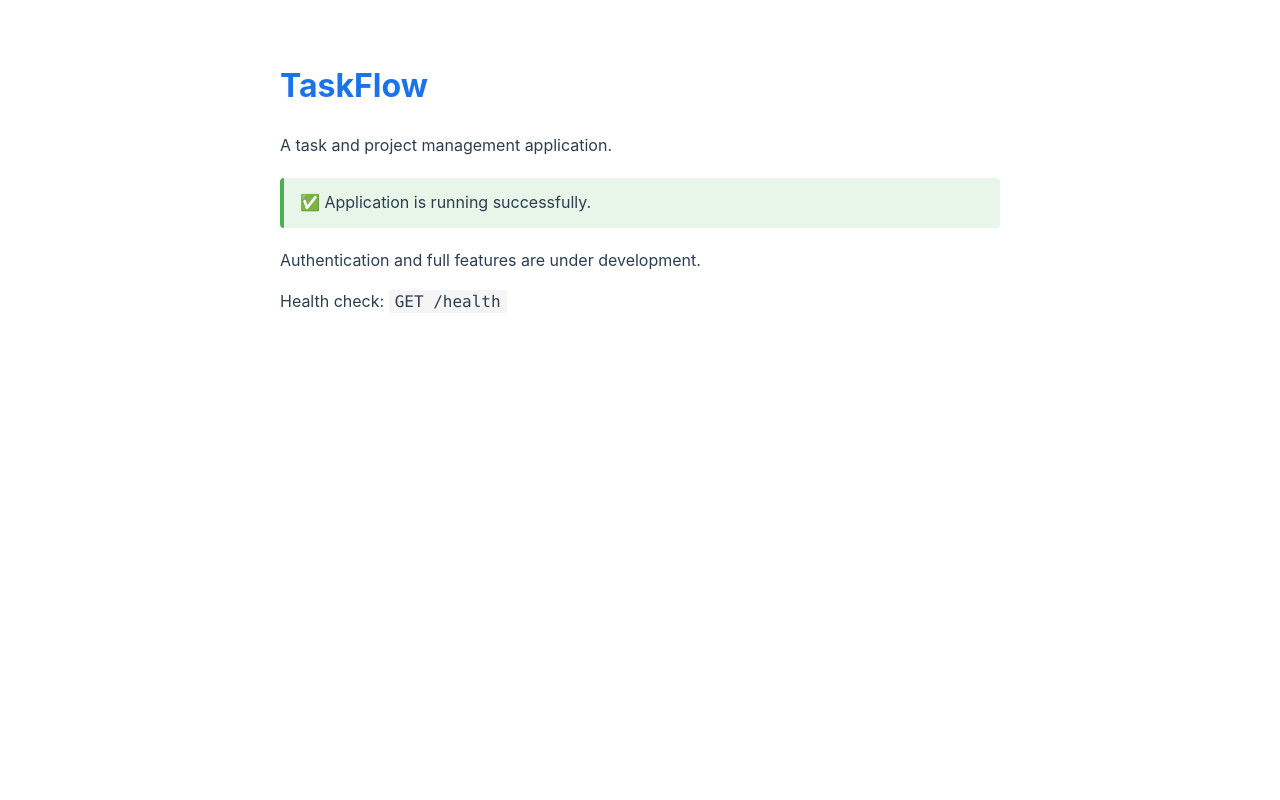
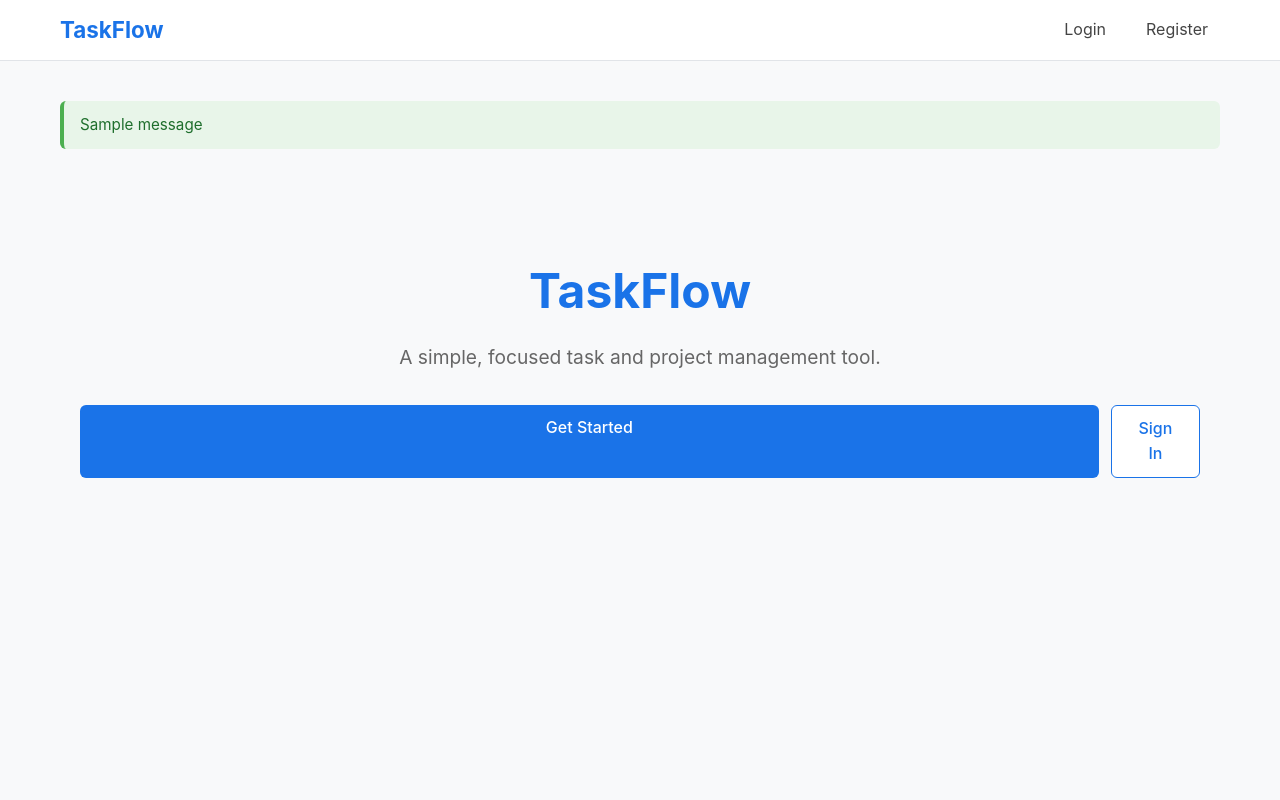
Before and after one commit to zuhaib31/taskflow, a Flask app: page / in a window 1280 px wide. Run offline with Flask 3, Linux system fonts and the light colour scheme; one stand-in notice (Sample message) is shown.

Commit message:
Add base template, auth templates, and stylesheet with clean design

```diff
--- /dev/null
+++ b/app/static/css/style.css
@@ -0,0 +1,252 @@
+/* TaskFlow stylesheet - clean, minimal design */
+
+* {
+    box-sizing: border-box;
+    margin: 0;
+    padding: 0;
+}
+
+body {
+    font-family: -apple-system, BlinkMacSystemFont, "Segoe UI", Roboto, sans-serif;
+    color: #2c3e50;
+    line-height: 1.6;
+    background-color: #f8f9fa;
+    min-height: 100vh;
+    display: flex;
+    flex-direction: column;
+}
+
+/* Navigation */
+.navbar {
+    background: #fff;
+    border-bottom: 1px solid #e1e4e8;
+    padding: 0;
+}
+
+.nav-container {
+    max-width: 1200px;
+    margin: 0 auto;
+    padding: 0 20px;
+    display: flex;
+    justify-content: space-between;
+    align-items: center;
+    height: 60px;
+}
+
+.nav-brand {
+    font-size: 1.4rem;
+    font-weight: 700;
+    color: #1a73e8;
+    text-decoration: none;
+}
+
+.nav-links {
+    display: flex;
+    align-items: center;
+    gap: 16px;
+}
+
+.nav-links a {
+    color: #444;
+    text-decoration: none;
+    padding: 6px 12px;
+    border-radius: 4px;
+}
+
+.nav-links a:hover {
+    background: #f0f2f5;
+}
+
+.nav-user {
+    color: #666;
+    font-size: 0.9rem;
+}
+
+.nav-form {
+    display: inline;
+}
+
+.nav-button {
+    background: transparent;
+    border: 1px solid #d0d7de;
+    padding: 6px 12px;
+    border-radius: 4px;
+    cursor: pointer;
+    font-size: 0.9rem;
+    color: #444;
+}
+
+.nav-button:hover {
+    background: #f0f2f5;
+}
+
+/* Main content */
+.main-content {
+    max-width: 1200px;
+    margin: 0 auto;
+    padding: 40px 20px;
+    width: 100%;
+    flex: 1;
+}
+
+/* Flash messages */
+.flash-messages {
+    margin-bottom: 24px;
+}
+
+.flash {
+    padding: 12px 16px;
+    border-radius: 6px;
+    margin-bottom: 8px;
+    font-size: 0.95rem;
+}
+
+.flash-success {
+    background: #e8f5e9;
+    color: #1e6e2c;
+    border-left: 4px solid #4caf50;
+}
+
+.flash-error {
+    background: #fdecea;
+    color: #b71c1c;
+    border-left: 4px solid #f44336;
+}
+
+.flash-info {
+    background: #e3f2fd;
+    color: #0d47a1;
+    border-left: 4px solid #2196f3;
+}
+
+/* Hero (landing page) */
+.hero {
+    text-align: center;
+    padding: 80px 20px;
+}
+
+.hero h1 {
+    font-size: 3rem;
+    color: #1a73e8;
+    margin-bottom: 12px;
+}
+
+.hero-subtitle {
+    font-size: 1.2rem;
+    color: #666;
+    margin-bottom: 32px;
+}
+
+.hero-actions {
+    display: flex;
+    gap: 12px;
+    justify-content: center;
+    margin-top: 24px;
+}
+
+/* Auth pages */
+.auth-container {
+    display: flex;
+    justify-content: center;
+    align-items: flex-start;
+    padding: 40px 20px;
+}
+
+.auth-card {
+    background: #fff;
+    border: 1px solid #e1e4e8;
+    border-radius: 8px;
+    padding: 40px;
+    width: 100%;
+    max-width: 420px;
+    box-shadow: 0 1px 3px rgba(0, 0, 0, 0.04);
+}
+
+.auth-card h1 {
+    font-size: 1.6rem;
+    margin-bottom: 8px;
+}
+
+.auth-card .subtitle {
+    color: #666;
+    margin-bottom: 24px;
+    font-size: 0.95rem;
+}
+
+.auth-form .form-group {
+    margin-bottom: 18px;
+}
+
+.auth-form label {
+    display: block;
+    font-weight: 500;
+    margin-bottom: 6px;
+    font-size: 0.95rem;
+}
+
+.auth-form input {
+    width: 100%;
+    padding: 10px 12px;
+    border: 1px solid #d0d7de;
+    border-radius: 6px;
+    font-size: 1rem;
+    font-family: inherit;
+}
+
+.auth-form input:focus {
+    outline: none;
+    border-color: #1a73e8;
+    box-shadow: 0 0 0 3px rgba(26, 115, 232, 0.15);
+}
+
+.auth-form small {
+    display: block;
+    color: #666;
+    font-size: 0.85rem;
+    margin-top: 4px;
+}
+
+.auth-footer {
+    margin-top: 20px;
+    text-align: center;
+    font-size: 0.9rem;
+    color: #666;
+}
+
+.auth-footer a {
+    color: #1a73e8;
+    text-decoration: none;
+}
+
+/* Buttons */
+.btn {
+    display: inline-block;
+    padding: 10px 20px;
+    border-radius: 6px;
+    font-size: 1rem;
+    font-weight: 500;
+    text-decoration: none;
+    cursor: pointer;
+    border: none;
+    font-family: inherit;
+}
+
+.btn-primary {
+    background: #1a73e8;
+    color: white;
+    width: 100%;
+}
+
+.btn-primary:hover {
+    background: #1557b0;
+}
+
+.btn-secondary {
+    background: white;
+    color: #1a73e8;
+    border: 1px solid #1a73e8;
+}
+
+.btn-secondary:hover {
+    background: #f0f7ff;
+}
--- /dev/null
+++ b/app/templates/base.html
@@ -0,0 +1,41 @@
+<!DOCTYPE html>
+<html lang="en">
+<head>
+    <meta charset="UTF-8">
+    <meta name="viewport" content="width=device-width, initial-scale=1.0">
+    <title>{% block title %}TaskFlow{% endblock %}</title>
+    <link rel="stylesheet" href="{{ url_for('static', filename='css/style.css') }}">
+</head>
+<body>
+    <nav class="navbar">
+        <div class="nav-container">
+            <a href="{{ url_for('main.index') }}" class="nav-brand">TaskFlow</a>
+            <div class="nav-links">
+                {% if session.user_id %}
+                    <span class="nav-user">{{ session.username }}</span>
+                    <form method="POST" action="{{ url_for('auth.logout') }}" class="nav-form">
+                        <button type="submit" class="nav-button">Logout</button>
+                    </form>
+                {% else %}
+                    <a href="{{ url_for('auth.login') }}">Login</a>
+                    <a href="{{ url_for('auth.register') }}">Register</a>
+                {% endif %}
+            </div>
+        </div>
+    </nav>
+
+    <main class="main-content">
+        {% with messages = get_flashed_messages(with_categories=true) %}
+            {% if messages %}
+                <div class="flash-messages">
+                    {% for category, message in messages %}
+                        <div class="flash flash-{{ category }}">{{ message }}</div>
+                    {% endfor %}
+                </div>
+            {% endif %}
+        {% endwith %}
+
+        {% block content %}{% endblock %}
+    </main>
+</body>
+</html>
--- a/app/templates/index.html
+++ b/app/templates/index.html
@@ -1,41 +1,20 @@
-<!DOCTYPE html>
-<html lang="en">
-<head>
-    <meta charset="UTF-8">
-    <meta name="viewport" content="width=device-width, initial-scale=1.0">
-    <title>TaskFlow</title>
-    <style>
-        body {
-            font-family: -apple-system, BlinkMacSystemFont, "Segoe UI", Roboto, sans-serif;
-            max-width: 720px;
-            margin: 60px auto;
-            padding: 0 20px;
-            color: #2c3e50;
-            line-height: 1.6;
-        }
-        h1 { color: #1a73e8; }
-        .status {
-            background: #e8f5e9;
-            border-left: 4px solid #4caf50;
-            padding: 12px 16px;
-            margin: 20px 0;
-            border-radius: 4px;
-        }
-        code {
-            background: #f5f5f5;
-            padding: 2px 6px;
-            border-radius: 3px;
-            font-family: "SF Mono", Monaco, monospace;
-        }
-    </style>
-</head>
-<body>
+{% extends "base.html" %}
+
+{% block title %}TaskFlow - Manage your tasks{% endblock %}
+
+{% block content %}
+<div class="hero">
     <h1>TaskFlow</h1>
-    <p>A task and project management application.</p>
-    <div class="status">
-        ✅ Application is running successfully.
-    </div>
-    <p>Authentication and full features are under development.</p>
-    <p>Health check: <code>GET /health</code></p>
-</body>
-</html>
+    <p class="hero-subtitle">A simple, focused task and project management tool.</p>
+
+    {% if session.user_id %}
+        <p>Welcome back, <strong>{{ session.username }}</strong>.</p>
+        <p>Your dashboard is coming soon...</p>
+    {% else %}
+        <div class="hero-actions">
+            <a href="{{ url_for('auth.register') }}" class="btn btn-primary">Get Started</a>
+            <a href="{{ url_for('auth.login') }}" class="btn btn-secondary">Sign In</a>
+        </div>
+    {% endif %}
+</div>
+{% endblock %}
```
Also changed, not shown: app/templates/auth/login.html (added, +44 -0 lines), app/templates/auth/register.html (added, +60 -0 lines).
